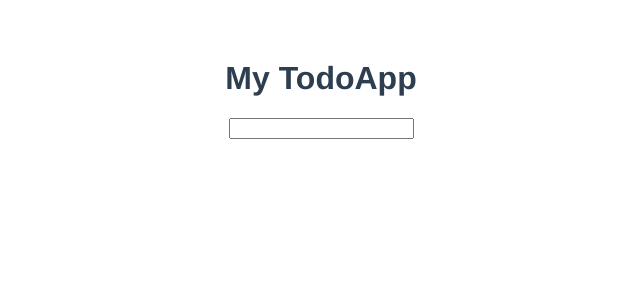
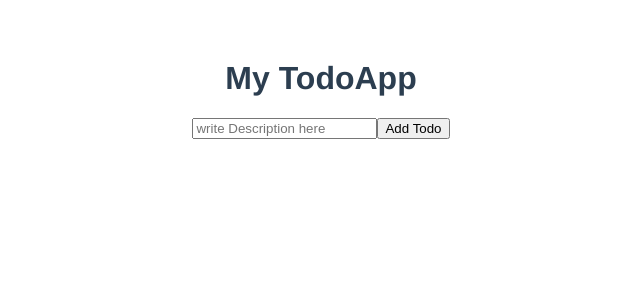
Before and after one commit to MuzaffarBashir/todoApp_frontend, a Vue app: page / in a window 1280 px wide. Shown: the top 300 px of the page, without its empty margins (319-959 px from the left). Built offline with nearby package versions, Linux system fonts and the light colour scheme.

Commit message:
Test case for triggering button to add todo which fails for

```diff
--- a/src/components/Todo.vue
+++ b/src/components/Todo.vue
@@ -1,7 +1,8 @@
 <template>
   <div>
       <h1>{{title}}</h1>
-      <input type="text" data-testid="todo-input" v-model="Description">
+      <input type="text" data-testid="todo-input" v-model="Description" placeholder="write Description here">
+      <button type="submit" data-testid="todo-btn" >Add Todo</button>
   </div>
 </template>
 
@@ -16,7 +17,8 @@ export default {
         },
     data(){
         return{
-            Description:''
+            Description:'',
+            todos:''
         }
     }
 }
```
Also changed, not shown: 1 other file (tests, documents, lock files or other folders).
